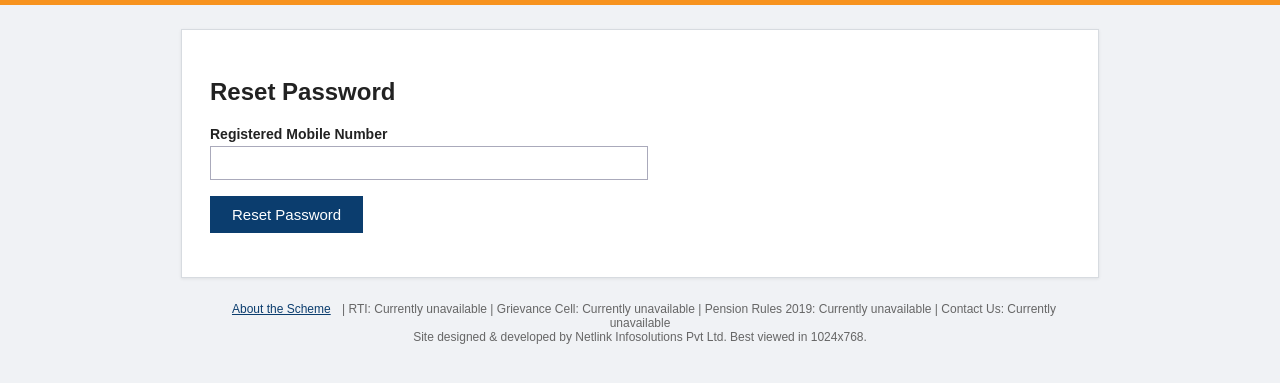
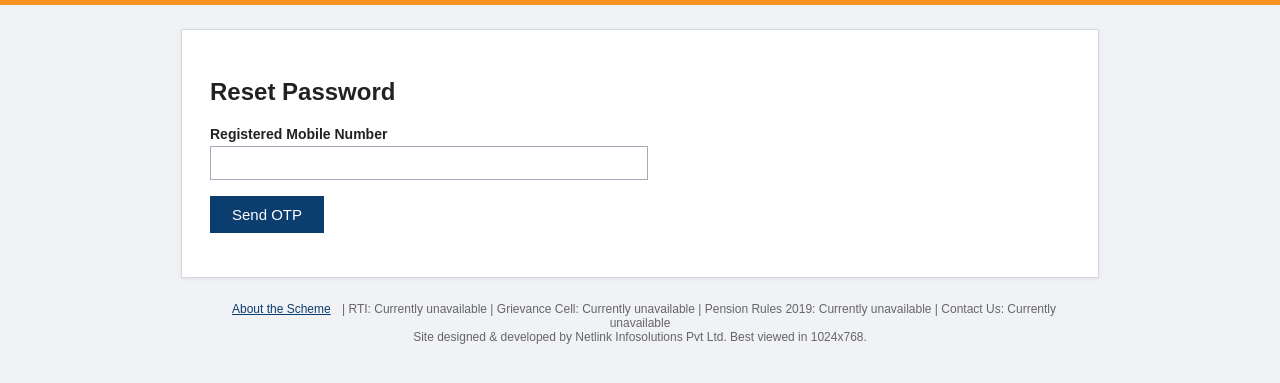
Before and after one commit to codeWith-Ume/sevasetu-handout, a Flask app: page /status/reset in a window 1280 px wide. Shown: the part 69-452 px from the top of the page. Run offline with Flask 2, Linux system fonts and the light colour scheme; some libraries are stand-ins or nearby versions.

Commit message:
Secure password reset with OTP verification

```diff
--- a/app/app.py
+++ b/app/app.py
@@ -19,6 +19,7 @@ import random
 import hashlib
 import configparser
 from datetime import datetime, date, timedelta
+from werkzeug.security import generate_password_hash, check_password_hash
 
 import requests
 import psycopg2
@@ -86,7 +87,19 @@ def sanitize(value, maxlen=20):
 
 
 def hash_password(p):
-    return hashlib.sha256(p.encode("utf-8")).hexdigest()
+    return generate_password_hash(p)
+
+
+def verify_password(stored_hash, password):
+    if stored_hash.startswith(("pbkdf2:", "scrypt:")):
+        return check_password_hash(stored_hash, password)
+
+    # Temporary compatibility for existing SHA-256 password hashes.
+    legacy_hash = hashlib.sha256(password.encode("utf-8")).hexdigest()
+    if secrets.compare_digest(stored_hash, legacy_hash):
+        return True
+
+    return False
 
 
 def send_sms(mobile, text):
@@ -487,7 +500,7 @@ def status_login():
         cur.execute("SELECT password_hash FROM portal_users WHERE mobile = %s", (mobile,))
         row = cur.fetchone()
         cur.close(); conn.close()
-        if row and row[0] == hash_password(password):
+        if row and verify_password(row[0], password):
             session["logged_in"] = True
             session["portal_mobile"] = mobile
             conn = get_db()
@@ -655,12 +668,6 @@ def edit_application(app_id):
             flash("Application could not be updated. Please try again.")
             return redirect(url_for("view_application", app_id=app_id))
 
-        # Existing portal login uses DOB as its password.
-        cur.execute(
-            "UPDATE portal_users SET password_hash = %s WHERE mobile = %s",
-            (hash_password(dob.strftime("%d%m%Y")), mobile)
-        )
-
         conn.commit()
         cur.close()
         conn.close()
@@ -737,24 +744,152 @@ def ack_pdf(app_id):
 @app.route("/status/reset", methods=["GET", "POST"])
 def reset_password():
     if request.method == "POST":
-        mobile = request.form.get("mobile", "")
-        conn = get_db()
-        cur = conn.cursor()
-        # fetch account for reset
-        cur.execute("SELECT mobile FROM portal_users WHERE mobile = %s", (mobile,))
-        row = cur.fetchone()
-        if row:
-            cur.execute("SELECT dob FROM applications WHERE mobile = %s LIMIT 1", (mobile,))
-            r2 = cur.fetchone()
-            if r2:
-                newpass = r2[0].strftime("%d%m%Y")
-                cur.execute("UPDATE portal_users SET password_hash = %s WHERE mobile = %s",
-                            (hash_password(newpass), row[0]))
+        mobile = request.form.get("mobile", "").strip()
+        action = request.form.get("action", "send_otp")
+
+        if len(mobile) != 10 or not mobile.isdigit():
+            flash("Please enter a valid 10-digit mobile number.")
+            return render_template("reset.html")
+
+        if action == "send_otp":
+            # Clear any previous reset attempt.
+            for key in (
+                "reset_mobile",
+                "reset_otp_hash",
+                "reset_otp_created",
+                "reset_otp_attempts",
+            ):
+                session.pop(key, None)
+
+            conn = get_db()
+            try:
+                cur = conn.cursor()
+                cur.execute(
+                    "SELECT mobile FROM portal_users WHERE mobile = %s",
+                    (mobile,),
+                )
+                row = cur.fetchone()
+                cur.close()
+            finally:
+                conn.close()
+
+            if row:
+                otp = str(secrets.randbelow(900000) + 100000)
+
+                try:
+                    response = requests.post(
+                        SMS_GATEWAY_URL + "/api/send",
+                        json={
+                            "to": mobile,
+                            "text": (
+                                "Your Sewa Setu password reset OTP is "
+                                + otp
+                            ),
+                        },
+                        timeout=10,
+                    )
+                    response.raise_for_status()
+                except requests.RequestException:
+                    flash("Unable to send OTP right now. Please try again.")
+                    return render_template("reset.html")
+
+                session["reset_mobile"] = mobile
+                session["reset_otp_hash"] = hashlib.sha256(
+                    otp.encode("utf-8")
+                ).hexdigest()
+                session["reset_otp_created"] = time.time()
+                session["reset_otp_attempts"] = 0
+
+            flash(
+                "If the mobile number is registered, "
+                "an OTP has been sent."
+            )
+            return render_template("reset.html", otp_sent=True)
+
+        if action == "reset_password":
+            stored_mobile = session.get("reset_mobile")
+            stored_hash = session.get("reset_otp_hash")
+            created_at = session.get("reset_otp_created")
+            attempts = session.get("reset_otp_attempts", 0)
+
+            if (
+                stored_mobile != mobile
+                or not stored_hash
+                or created_at is None
+            ):
+                flash("Request a new OTP before resetting your password.")
+                return render_template("reset.html")
+
+            if time.time() - created_at > OTP_VALIDITY_SECONDS:
+                for key in (
+                    "reset_mobile",
+                    "reset_otp_hash",
+                    "reset_otp_created",
+                    "reset_otp_attempts",
+                ):
+                    session.pop(key, None)
+
+                flash("OTP expired. Please request a new OTP.")
+                return render_template("reset.html")
+
+            if attempts >= 5:
+                flash("Too many incorrect attempts. Please request a new OTP.")
+                return render_template("reset.html")
+
+            otp = request.form.get("otp", "").strip()
+            submitted_hash = hashlib.sha256(
+                otp.encode("utf-8")
+            ).hexdigest()
+
+            if not secrets.compare_digest(stored_hash, submitted_hash):
+                session["reset_otp_attempts"] = attempts + 1
+                flash("Invalid OTP. Please try again.")
+                return render_template("reset.html", otp_sent=True)
+
+            new_password = request.form.get("new_password", "")
+            confirm_password = request.form.get("confirm_password", "")
+
+            if len(new_password) < 12:
+                flash("Password must be at least 12 characters long.")
+                return render_template("reset.html", otp_sent=True)
+
+            if new_password != confirm_password:
+                flash("Passwords do not match.")
+                return render_template("reset.html", otp_sent=True)
+
+            conn = get_db()
+            try:
+                cur = conn.cursor()
+                cur.execute(
+                    """
+                    UPDATE portal_users
+                    SET password_hash = %s
+                    WHERE mobile = %s
+                    """,
+                    (hash_password(new_password), mobile),
+                )
+
+                if cur.rowcount != 1:
+                    conn.rollback()
+                    flash("Unable to reset password. Please try again.")
+                    return render_template("reset.html", otp_sent=True)
+
                 conn.commit()
-                send_sms(row[0], "Sewa Setu: your password has been reset to your "
-                                 "date of birth (DDMMYYYY).")
-        cur.close(); conn.close()
-        flash("If the mobile number exists, the password has been reset and sent by SMS.")
+                cur.close()
+            finally:
+                conn.close()
+
+            for key in (
+                "reset_mobile",
+                "reset_otp_hash",
+                "reset_otp_created",
+                "reset_otp_attempts",
+            ):
+                session.pop(key, None)
+
+            flash("Password updated successfully. You can now log in.")
+            return redirect(url_for("status_login"))
+
     return render_template("reset.html")
 
 
--- a/app/schema.sql
+++ b/app/schema.sql
@@ -31,7 +31,7 @@ CREATE TABLE IF NOT EXISTS applications (
 -- Status portal accounts (created at submission time)
 CREATE TABLE IF NOT EXISTS portal_users (
     mobile        VARCHAR(15) PRIMARY KEY,
-    password_hash VARCHAR(80)
+    password_hash VARCHAR(255)
 );
 
 CREATE TABLE IF NOT EXISTS otps (
--- a/app/templates/reset.html
+++ b/app/templates/reset.html
@@ -1,9 +1,40 @@
 {% extends "base.html" %}
 {% block content %}
 <h2>Reset Password</h2>
+
 <form method="post">
   <label>Registered Mobile Number</label>
-  <input type="text" name="mobile">
-  <p><button class="btn" type="submit">Reset Password</button></p>
+  <input
+    type="text"
+    name="mobile"
+    maxlength="10"
+    pattern="[0-9]{10}"
+    required
+  >
+
+  <p>
+    <button class="btn" type="submit" name="action" value="send_otp">
+      Send OTP
+    </button>
+  </p>
+
+  {% if otp_sent %}
+    <label>OTP</label>
+    <input type="text" name="otp" inputmode="numeric" maxlength="6">
+
+    <label>New Password</label>
+    <input type="password" name="new_password" minlength="12"
+           autocomplete="new-password">
+
+    <label>Confirm New Password</label>
+    <input type="password" name="confirm_password" minlength="12"
+           autocomplete="new-password">
+
+    <p>
+      <button class="btn" type="submit" name="action" value="reset_password">
+        Set New Password
+      </button>
+    </p>
+  {% endif %}
 </form>
 {% endblock %}
```
